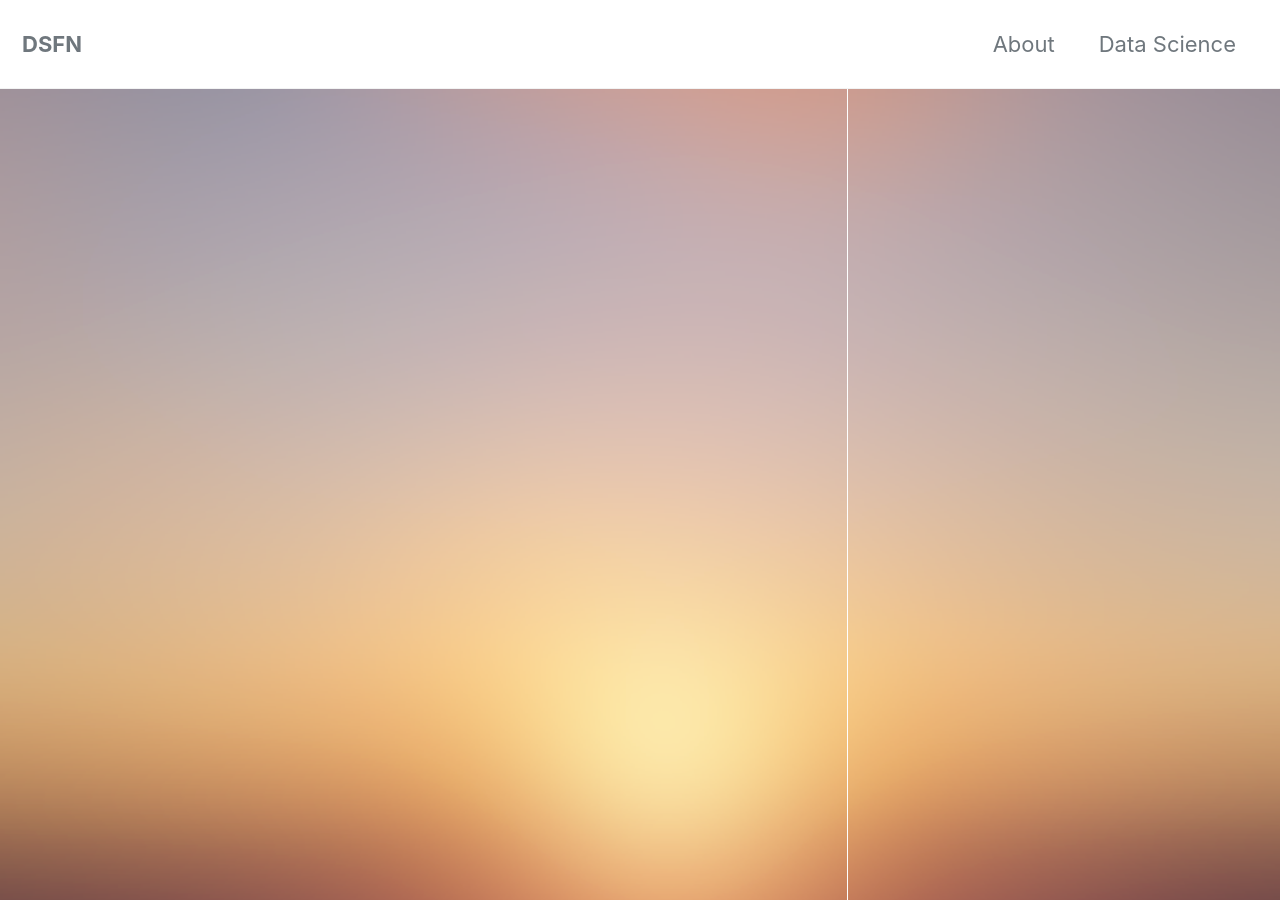
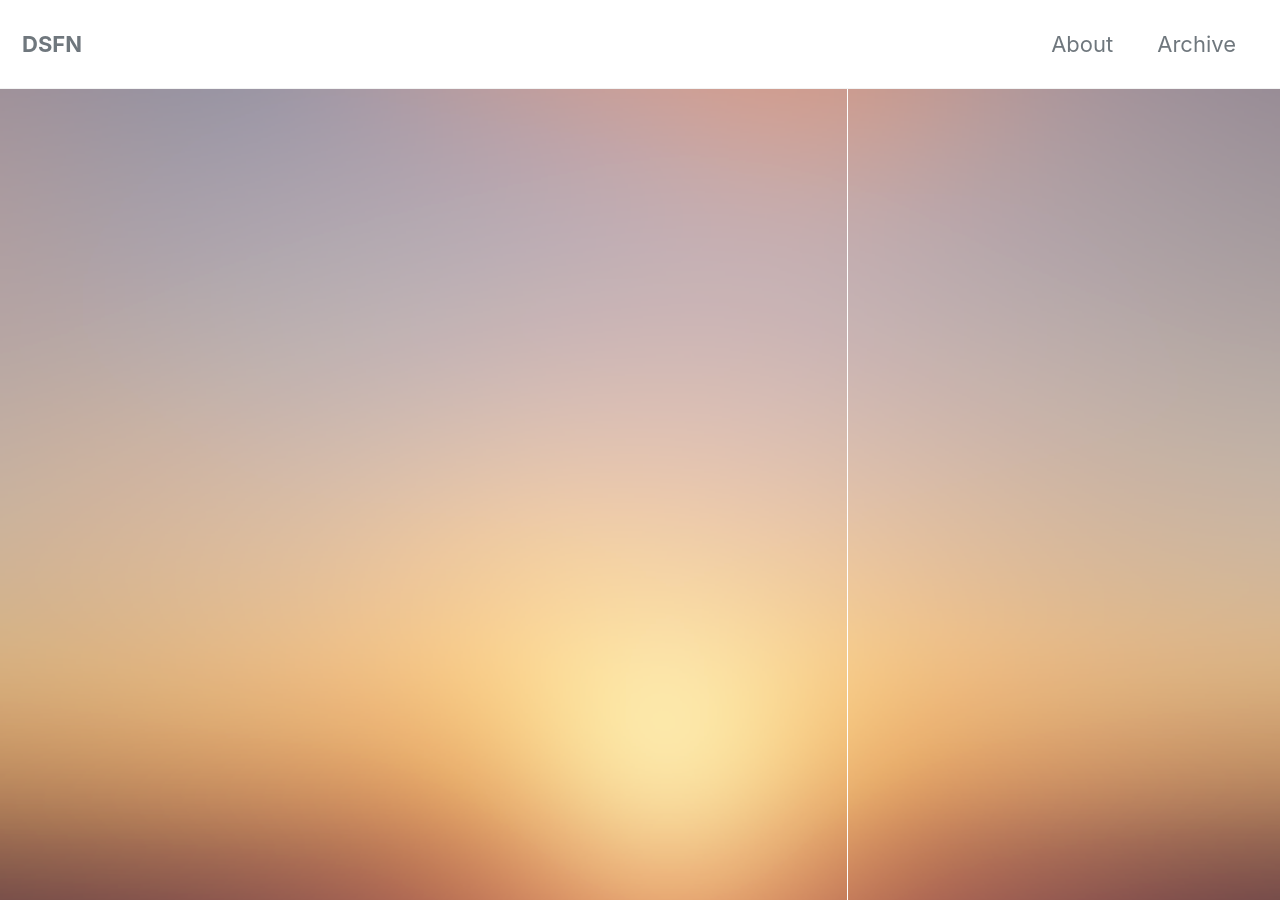
Before and after one commit to aizad1125/aizad1125.github.io, a Jekyll site: the page built from index.html, in a window 1280 px wide and 900 px high. Built offline with Jekyll 4.4.1, drawn with Linux system fonts in a browser that asks for light colours; cached includes are drawn as plain includes; nearby versions of some CDN libraries; the list of posts is cut into pages by our own code.

Commit message:
add tags

```diff
--- a/_data/navigation.yml
+++ b/_data/navigation.yml
@@ -2,8 +2,8 @@
 main:
   - title: "About"
     url: /about/
-  - title: "Data Science"
-    url: /data-science/
+  - title: "Archive"
+    url: /tag/
   # - title: "Sample Posts"
   #   url: /year-archive/
   # - title: "Sample Collections"
--- a/_pages/datawrangling.md
+++ b/_pages/datawrangling.md
@@ -1,6 +1,6 @@
 ---
-layout: archive
-permalink: /data-science/
-title: "Data Science Post bt Tags"
+layout: tags
+permalink: /tags/
+title: "Data Science Post by Tags"
 author_profile: true
 ---
```
